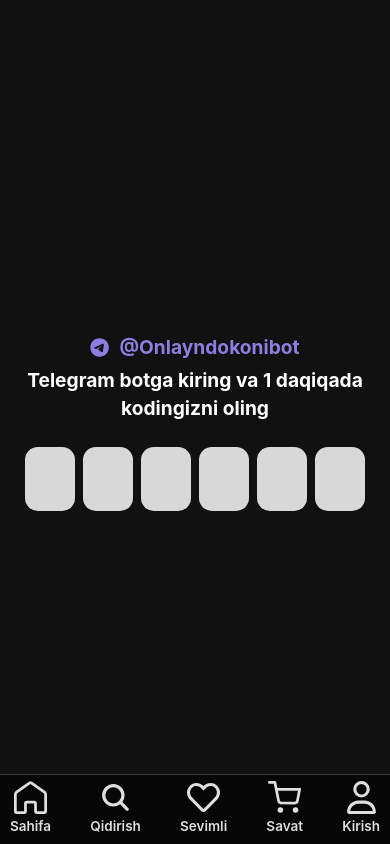
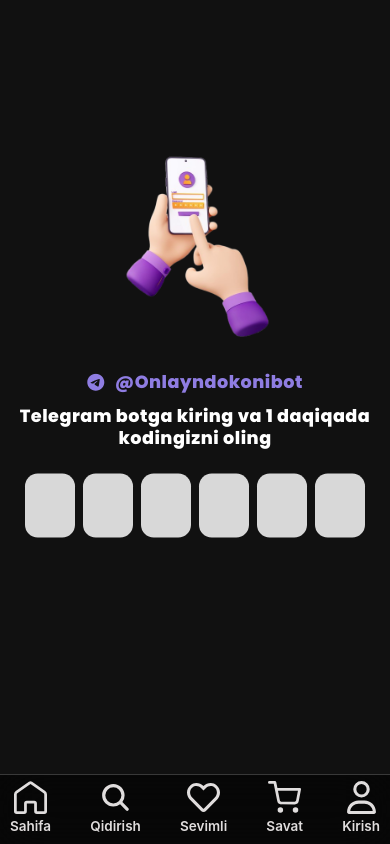
Before and after one commit to akbaralix/Dokon, a Next.js app: page /login in a window 390 px wide. Built offline with nearby package versions, Linux system fonts and the light colour scheme.

Commit message:
stillar va funksialar qoshildi

```diff
--- a/app/page.css
+++ /dev/null
@@ -1 +0,0 @@
-/* @import url("https://fonts.googleapis.com/css2?family=Inter:wght@100;200;300;400;500;600;800;900&display=swap"); */
--- a/components/home/home.css
+++ b/components/home/home.css
@@ -1,3 +1,6 @@
+@import url(https://fonts.googleapis.com/css2?family=Poppins:wght@100;200;300;400;500;600;800;900&display=swap);
+@import url(https://fonts.googleapis.com/css2?family=Inter:wght@100;200;300;400;500;600;800;900&display=swap);
+
 .banner-block {
   position: relative;
 }
@@ -141,7 +144,7 @@
   padding: 5px 0;
 }
 .product-card__price {
-  margin-top: 5px;
+  margin-top: 10px;
 }
 .product-card__price .card-price {
   color: #6122ff;
@@ -149,23 +152,13 @@
   font-weight: 600;
 }
 .product-card__title {
-  font-size: 13px;
-  font-family:
-    system-ui,
-    -apple-system,
-    BlinkMacSystemFont,
-    "Segoe UI",
-    Roboto,
-    Oxygen,
-    Ubuntu,
-    Cantarell,
-    "Open Sans",
-    "Helvetica Neue",
-    sans-serif;
+  font-size: 14px;
+  font-family: "Poppins", sans-serif;
   line-height: 16px;
 }
 .product-card__cart {
   margin-top: 10px;
+  transition: 0.3s ease;
 }
 .product-card__cart button {
   width: 100%;
@@ -233,4 +226,12 @@
     height: 35px;
     width: 35px;
   }
+  .products {
+    gap: 0.4em;
+  }
+  .title-text {
+    font-size: 25px;
+    line-height: 10px;
+    padding: 20px 0;
+  }
 }
--- a/components/home/home.tsx
+++ b/components/home/home.tsx
@@ -201,9 +201,9 @@
               <div className="product-card__details">
                 <div className="product-card__price">
                   <div className="product-card__title">{m.title}</div>
-                  <span className="card-price">
-                    {m.narx.toLocaleString()} so'm
-                  </span>
+                  <div className="card-price">
+                    <span>{m.narx.toLocaleString()} so'm</span>
+                  </div>
                 </div>
 
                 <div className="product-card__cart">
--- a/components/login/login.css
+++ b/components/login/login.css
@@ -1,3 +1,5 @@
+@import url(https://fonts.googleapis.com/css2?family=Poppins:wght@100;200;300;400;500;600;800;900&display=swap);
+
 .login-container {
   position: absolute;
   top: 50%;
@@ -5,6 +7,7 @@
   transform: translate(-50%, -50%);
   width: 100%;
   text-align: center;
+  font-family: "Poppins", sans-serif;
 }
 
 .input-group {
@@ -39,6 +42,16 @@
   max-width: 500px;
   width: 90%;
 }
+.login-img {
+  width: 300px;
+  height: 310px;
+  margin-bottom: 20px;
+}
+.login-img img {
+  width: 100%;
+  height: 100%;
+  object-fit: cover;
+}
 .login-loader {
   font-size: 20px;
   margin-top: 10px;
@@ -49,7 +62,32 @@
   background-color: white;
   border: 2px solid #6350b8;
 }
+
+.login-loader {
+  position: absolute;
+  top: 50%;
+  left: 50%;
+  transform: translate(-50%, -50%);
+  border: 6px solid #6350b8;
+  border-top: 6px solid transparent;
+  border-radius: 50%;
+  width: 50px;
+  height: 50px;
+  animation: spin 0.6s linear infinite;
+}
+@keyframes spin {
+  0% {
+    transform: rotate(0deg);
+  }
+  100% {
+    transform: rotate(360deg);
+  }
+}
+
 @media (max-width: 750px) {
+  .login-container {
+    top: 40%;
+  }
   .input-group {
     gap: 0.5em;
   }
@@ -57,6 +95,18 @@
     width: 50px;
   }
   .login-title {
-    font-size: 1.2rem;
+    font-size: 1.1rem;
+    letter-spacing: 0.5px;
+    line-height: 22px;
+  }
+  .login-img {
+    width: 200px;
+    height: 210px;
+  }
+  .login-loader {
+    top: 100%;
+    left: 47%;
+
+    margin-top: 30px;
   }
 }
--- a/components/login/login.tsx
+++ b/components/login/login.tsx
@@ -119,6 +119,9 @@
   return (
     <div className="login-container">
       <div className="login-title">
+        <div className="login-img">
+          <img src="/logi-icon-preview.png" alt="" />
+        </div>
         <a
           style={{
             color: "#8f7de2ff",
@@ -126,6 +129,7 @@
             alignItems: "center",
             justifyContent: "center",
             gap: 10,
+            marginBottom: 8,
           }}
           href="https://t.me/Onlayndokonibot"
           target="_blank"
@@ -154,7 +158,7 @@
           />
         ))}
       </div>
-      {loading && <p className="login-loader">Tekshirilmoqda...</p>}
+      {loading && <div className="login-loader"></div>}
     </div>
   );
 };
--- a/components/recomindation/recomindation.css
+++ b/components/recomindation/recomindation.css
@@ -1,3 +1,5 @@
+@import url(https://fonts.googleapis.com/css2?family=Inter:wght@100;200;300;400;500;600;800;900&display=swap);
+
 .recomindation {
   display: flex;
   align-items: stretch;
@@ -15,15 +17,16 @@
 }
 .recom-title {
   position: absolute;
-  margin-bottom: 2.5em;
 }
 .recom-title h2 {
-  font-size: 30px;
-  font-family: "Inter";
+  font-size: 24px;
+  font-weight: 600;
+  line-height: 30px;
+  font-family: "Inter", "sans-serif";
 }
 
 .recom-product {
-  margin-top: 30px;
+  margin-top: 40px;
   min-width: 180px;
   max-width: 300px;
   position: relative;
--- a/components/recomindation/recomindation.tsx
+++ b/components/recomindation/recomindation.tsx
@@ -48,7 +48,7 @@
   return (
     <div className="recomindation">
       <div className="recom-title">
-        <h2>Salom</h2>
+        <h2>Trentdagi mahsulotlar</h2>
       </div>
       {mahsulotlar.map((item) => (
         <div className="recom-product" key={item.id}>
--- a/components/savat/savat.tsx
+++ b/components/savat/savat.tsx
@@ -149,7 +149,9 @@
               <div className="summary-heading">Buyurtmangiz</div>
             </div>
             <div className="summary-price-options">
-              <div className="text__summary-product">Mahsulotlar: {2}</div>
+              <div className="text__summary-product">
+                Mahsulotlar: {cartItems.length}
+              </div>
               <div className="summary-price">
                 {cartItems
                   .reduce((total, item) => total + item.narx * item.quantity, 0)
```
Also changed, not shown: public/logi-icon-preview.png (added).
